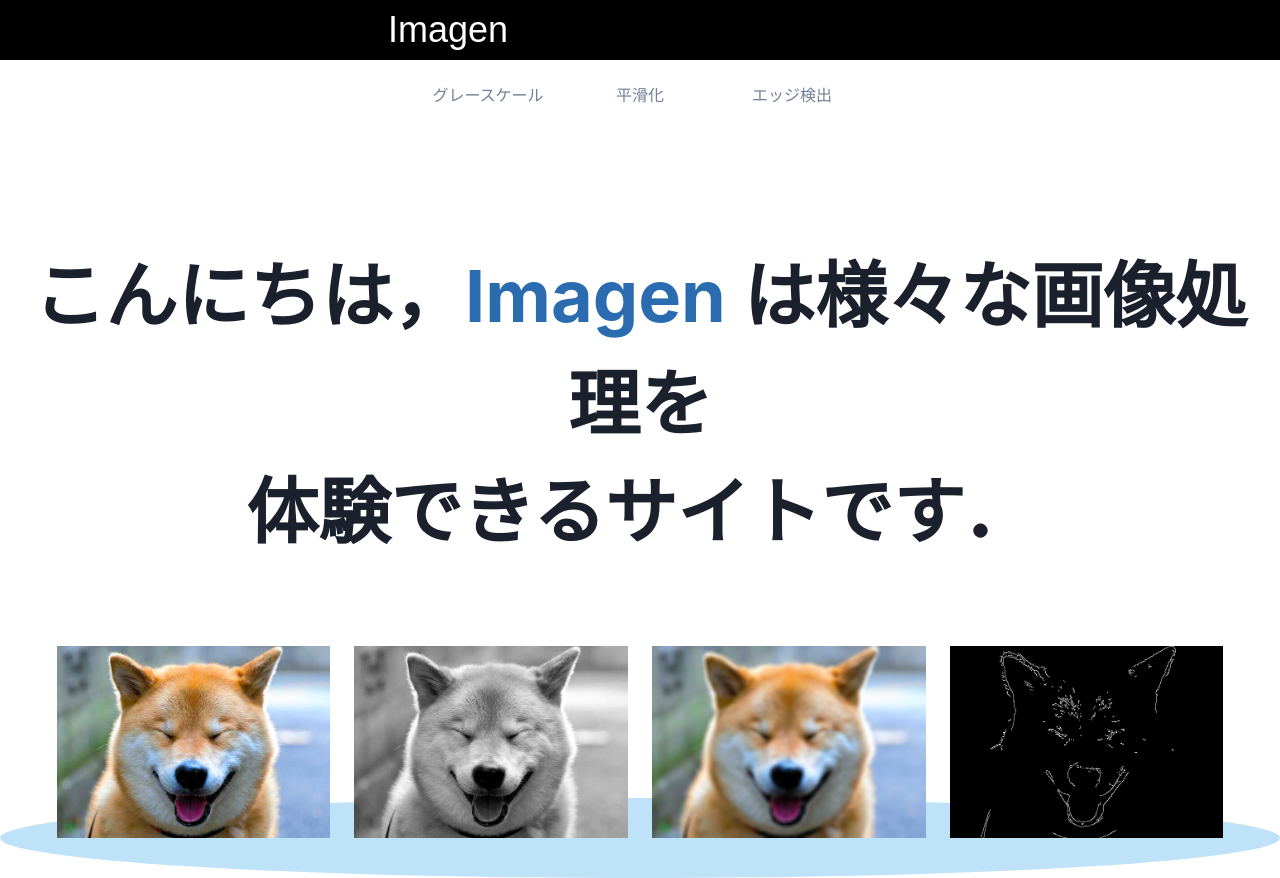
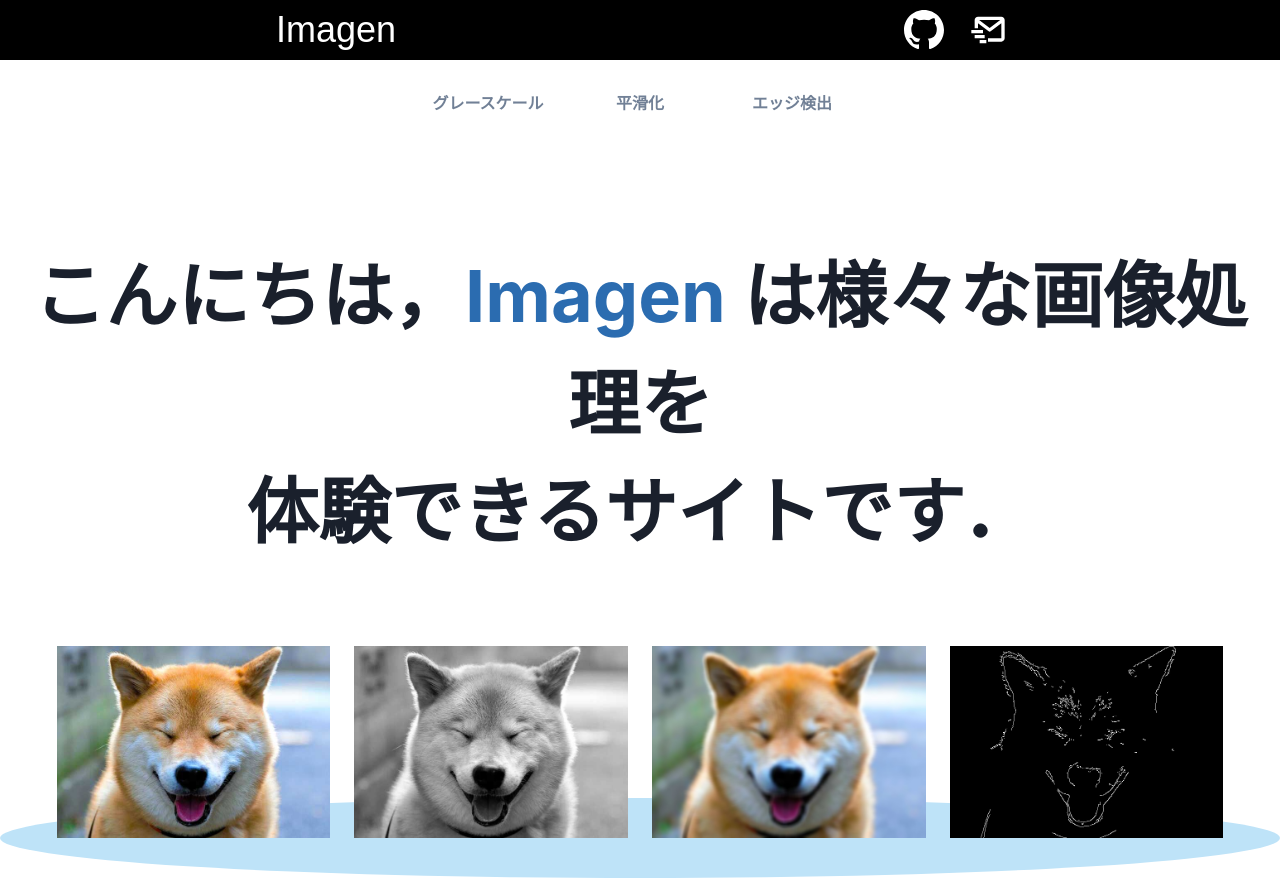
Before and after one commit to oNqNu/imagen-frontend, a Next.js app: page / in a window 1280 px wide. Built offline with nearby package versions, Linux system fonts and the light colour scheme.

Commit message:
emailjs実装

```diff
--- a/package.json
+++ b/package.json
@@ -13,6 +13,8 @@
     "@emotion/react": "^11",
     "@emotion/styled": "^11",
     "axios": "^0.26.0",
+    "emailjs": "^3.7.0",
+    "emailjs-com": "^3.2.0",
     "framer-motion": "^6",
     "next": "12.1.0",
     "react": "17.0.2",
--- a/src/component/layout.tsx
+++ b/src/component/layout.tsx
@@ -1,19 +1,99 @@
+import {
+  Button,
+  Center,
+  chakra,
+  Container,
+  FormControl,
+  FormLabel,
+  HStack,
+  Input,
+  Modal,
+  ModalBody,
+  ModalCloseButton,
+  ModalContent,
+  ModalFooter,
+  ModalHeader,
+  ModalOverlay,
+  Text,
+  Textarea,
+  useDisclosure,
+  useToast,
+} from '@chakra-ui/react'
+import { init, send } from 'emailjs-com'
 import Head from 'next/head'
-import { chakra, Text, Center, HStack, Box } from '@chakra-ui/react'
 import { useRouter } from 'next/router'
+import { useState } from 'react'
+import { BiMailSend } from 'react-icons/bi'
+import { BsGithub } from 'react-icons/bs'
 
 export const MyLayout = ({ children, ...props }: any) => {
+  const { isOpen, onOpen, onClose } = useDisclosure()
+  const toast = useToast()
+  const [name, setName] = useState('')
+  const [mail, setMail] = useState('')
+  const [title, setTitle] = useState('')
+  const [message, setMessage] = useState('')
   const precesses = [
     { name: 'グレースケール', label: 'grayscale' },
     { name: '平滑化', label: 'smoothing' },
     { name: 'エッジ検出', label: 'edge-detection' },
-    // { name: 'グレースケール4', label: 'grayscale4' },
-    // { name: 'グレースケール5', label: 'grayscale5' },
   ]
   const router = useRouter()
   const pushRoute = (e, href: string) => {
     e.preventDefault()
     router.push(href)
+  }
+  const sendMail = () => {
+    console.log('send')
+
+    const userID = process.env.NEXT_PUBLIC_USER_ID
+    const serviceID = process.env.NEXT_PUBLIC_SERVICE_ID
+    const templateID = process.env.NEXT_PUBLIC_TEMPLATE_ID
+
+    if (
+      userID !== undefined &&
+      serviceID !== undefined &&
+      templateID !== undefined
+    ) {
+      init(userID)
+
+      const template_param = {
+        from_name: name,
+        from_email: mail,
+        title: title,
+        message: message,
+      }
+
+      send(serviceID, templateID, template_param)
+        .then(() => {
+          toast({
+            title: '送信完了.',
+            description: 'あなたのお問い合わせは正常に処理されました.',
+            status: 'success',
+            duration: 9000,
+            isClosable: true,
+          })
+
+          setName('')
+          setMail('')
+          setMessage('')
+          setTitle('')
+        })
+        .catch((e) => {
+          console.log(e)
+        })
+    }
+  }
+  const handleClick = (e) => {
+    e.preventDefault()
+    sendMail()
+  }
+
+  const handleCanceled = () => {
+    setName('')
+    setMail('')
+    setMessage('')
+    setTitle('')
   }
 
   return (
@@ -29,43 +109,122 @@ export const MyLayout = ({ children, ...props }: any) => {
           />
         }
       </Head>
-      <chakra.header bgColor='black' w='100%' h='60px'>
+      <chakra.header
+        bgColor='black'
+        w='100%'
+        h='60px'
+        display='flex'
+        alignItems='center'
+      >
+        <Container
+          maxW='60%'
+          h='60px'
+          justifyContent='space-between'
+          display='flex'
+          alignItems='center'
+        >
           <Text
             color='white'
             textAlign='center'
             lineHeight='60px'
             w='32'
             fontSize='4xl'
-          my='auto'
-          ml='96'
             fontFamily='fantasy'
             cursor='pointer'
             onClick={(e) => pushRoute(e, `/`)}
+            display='inline-block'
           >
             Imagen
           </Text>
+          <HStack display='flex' gap='4'>
+            <BsGithub size='40px' color='white' />
+            <BiMailSend
+              size='40px'
+              color='white'
+              onClick={onOpen}
+              cursor='pointer'
+            />
+          </HStack>
+        </Container>
       </chakra.header>
       <Center w='100%' h='70px'>
-        <HStack gap='4'>
+        <HStack gap='4' mt='4'>
           {precesses.map((process, i) => (
-            <Box
+            <Button
               key={i}
               w='32'
               textAlign='center'
               lineHeight='70px'
               color='gray.500'
-              cursor='pointer'
+              variant='link'
               onClick={(e) => pushRoute(e, `/processes/${process.label}`)}
-              _hover={{
-                color: 'black',
-                transition: '0.5s',
-                fontSize: 'lg',
+            >
+              {process.name}
+            </Button>
+          ))}
+        </HStack>
+
+        <Modal isOpen={isOpen} onClose={onClose} size='xl' isCentered>
+          <ModalOverlay />
+          <ModalContent>
+            <ModalHeader>お問い合わせ</ModalHeader>
+            <ModalCloseButton />
+            <ModalBody>
+              <FormControl isRequired>
+                <FormLabel htmlFor='name'>お名前</FormLabel>
+                <Input
+                  id='name'
+                  placeholder='山田太郎'
+                  value={name}
+                  onChange={(e) => setName(e.target.value)}
+                />
+              </FormControl>
+
+              <FormControl isRequired>
+                <FormLabel htmlFor='email'>メールアドレス</FormLabel>
+                <Input
+                  id='email'
+                  type='email'
+                  placeholder='sample@sample.com'
+                  value={mail}
+                  onChange={(e) => setMail(e.target.value)}
+                />
+              </FormControl>
+              <FormControl isRequired>
+                <FormLabel htmlFor='title'>件名</FormLabel>
+                <Input
+                  id='title'
+                  placeholder=''
+                  value={title}
+                  onChange={(e) => setTitle(e.target.value)}
+                />
+              </FormControl>
+              <FormControl isRequired>
+                <FormLabel htmlFor='message'>お問い合わせ内容</FormLabel>
+                <Textarea
+                  value={message}
+                  onChange={(e) => setMessage(e.target.value)}
+                />
+              </FormControl>
+            </ModalBody>
+
+            <ModalFooter>
+              <Button
+                colorScheme='blue'
+                mr={3}
+                onClick={() => {
+                  onClose()
+                  handleCanceled()
                 }}
               >
-              {process.name}
-            </Box>
-          ))}
-        </HStack>
+                キャンセル
+              </Button>
+              <Button variant='ghost' onClick={handleClick}>
+                送信する
+              </Button>
+            </ModalFooter>
+          </ModalContent>
+        </Modal>
       </Center>
     </>
   )
--- a/src/pages/processes/smoothing.tsx
+++ b/src/pages/processes/smoothing.tsx
@@ -45,7 +45,8 @@ export default function Home() {
     })
     console.log(images)
     console.log(data.get('file0'))
-    const postImageUri = 'http://localhost:5000/processing/smoothing'
+    const postImageUri =
+      'https://agile-fjord-29952.herokuapp.com/processing/grayscale'
     axios
       .post(postImageUri, data, header)
       .then((res) => {
```
Also changed, not shown: 2 other files (tests, documents, lock files or other folders). Lines whose indentation alone changed are shown as unchanged.
